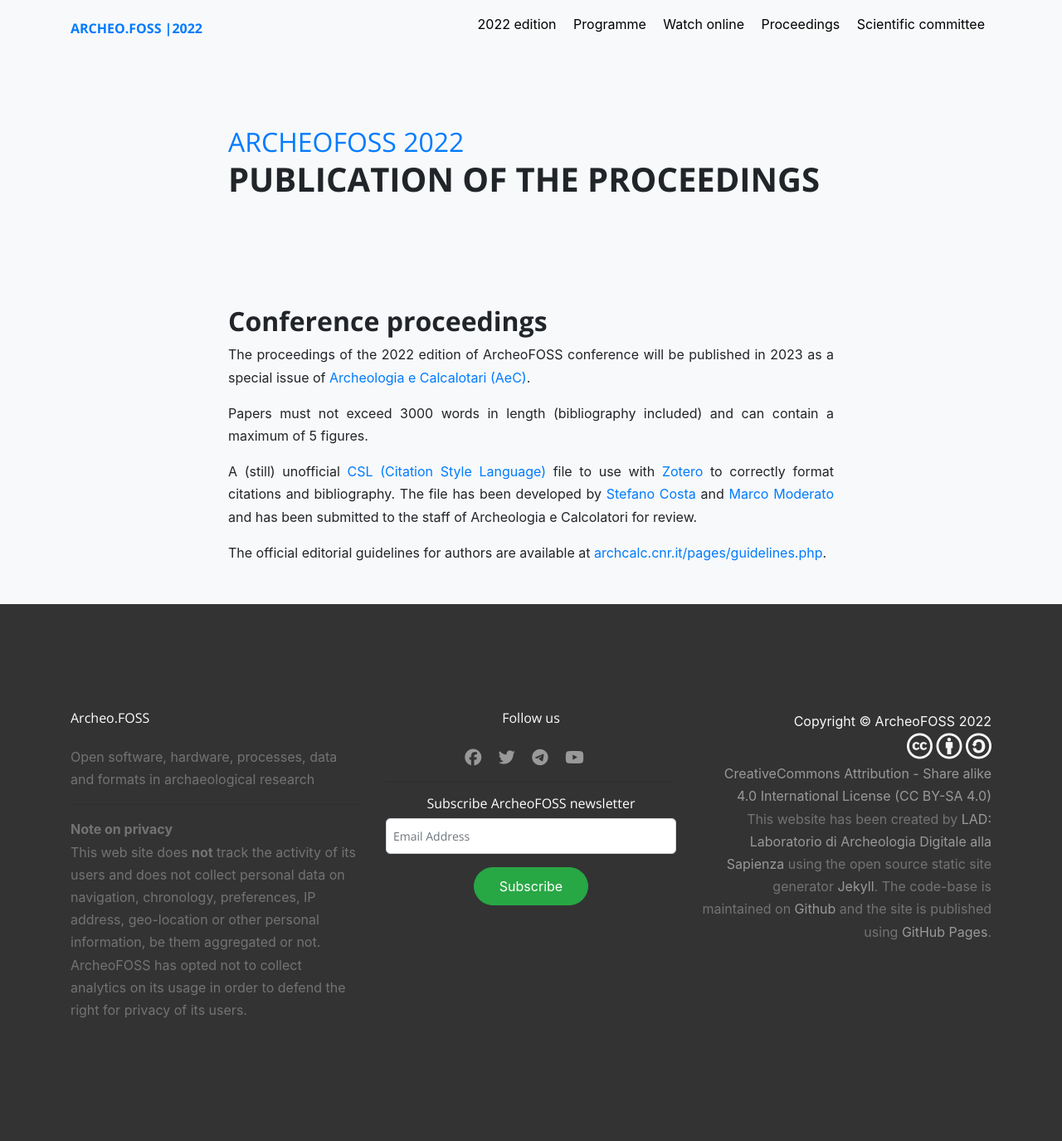
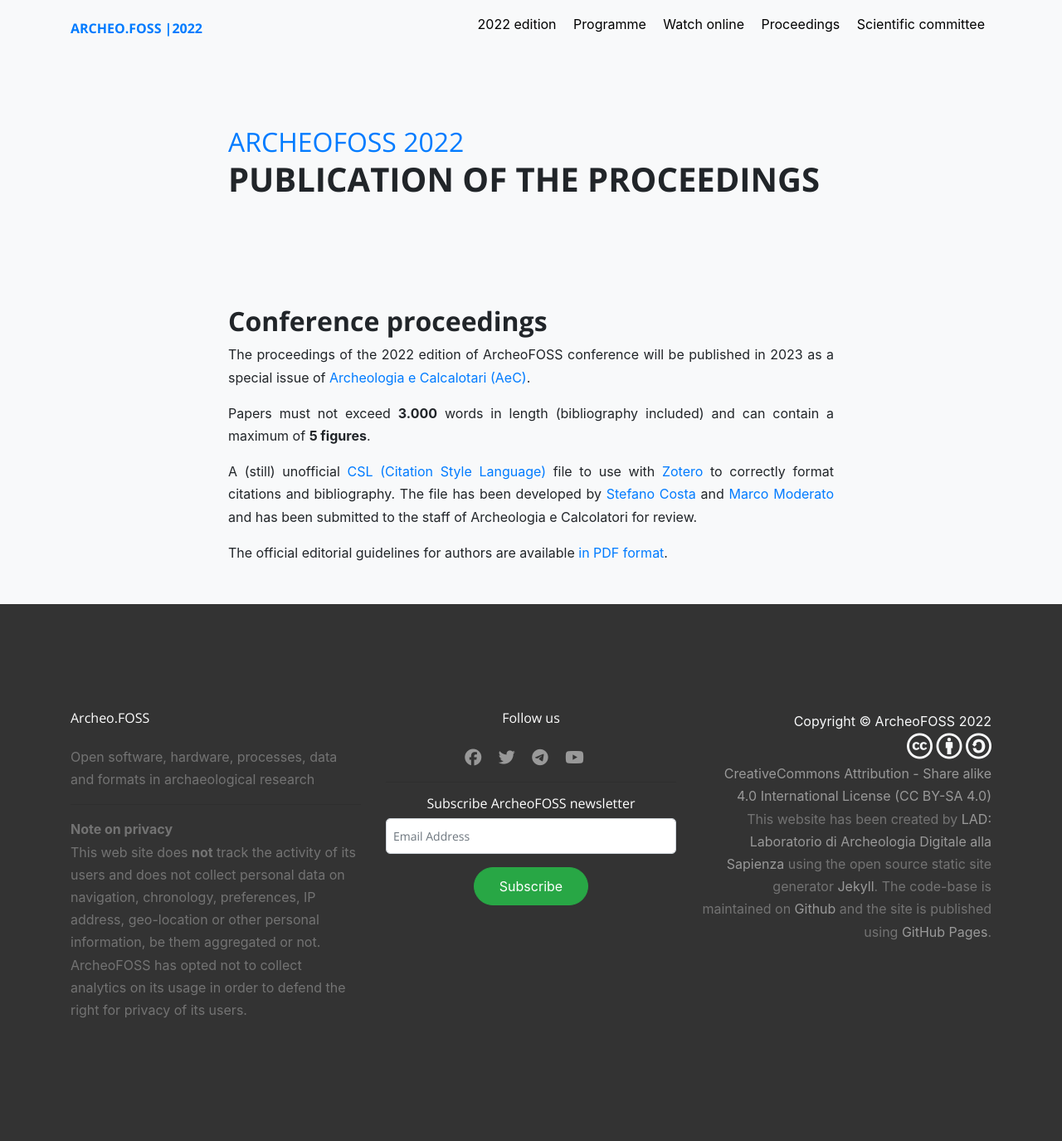
Before and after one commit to archeofoss/archeofoss, a Jekyll site: the page built from 2022/proceedings.md, in a window 1280 px wide. Shown: the whole page at 83% size. Built offline with Jekyll 4.4.1, drawn with Linux system fonts in a browser that asks for light colours; nearby versions of some CDN libraries.

Commit message:
Added proceedings guidelines

```diff
--- a/2022/proceedings.md
+++ b/2022/proceedings.md
@@ -8,8 +8,8 @@ layout: article-slim
 
 The proceedings of the 2022 edition of ArcheoFOSS conference will be published in 2023 as a special issue of [Archeologia e Calcalotari (AeC)](http://www.archcalc.cnr.it/).
 
-Papers must not exceed 3000 words in length (bibliography included) and can contain a maximum of 5 figures.
+Papers must not exceed **3.000** words in length (bibliography included) and can contain a maximum of **5 figures**.
 
 A (still) unofficial [CSL (Citation Style Language)](https://citationstyles.org/) file to use with [Zotero](https://www.zotero.org/) to correctly format citations and bibliography. The file has been developed by [Stefano Costa](mailto:steko@iosa.it) and [Marco Moderato](mailto:marco.moderato@gmail.com) and has been submitted to the staff of Archeologia e Calcolatori for review.
 
-The official editorial guidelines for authors are available at [archcalc.cnr.it/pages/guidelines.php](http://www.archcalc.cnr.it/pages/guidelines.php).
+The official editorial guidelines for authors are available [in PDF format](AeC-editorial-guidelines.pdf).
```
Also changed, not shown: 1 other file.
